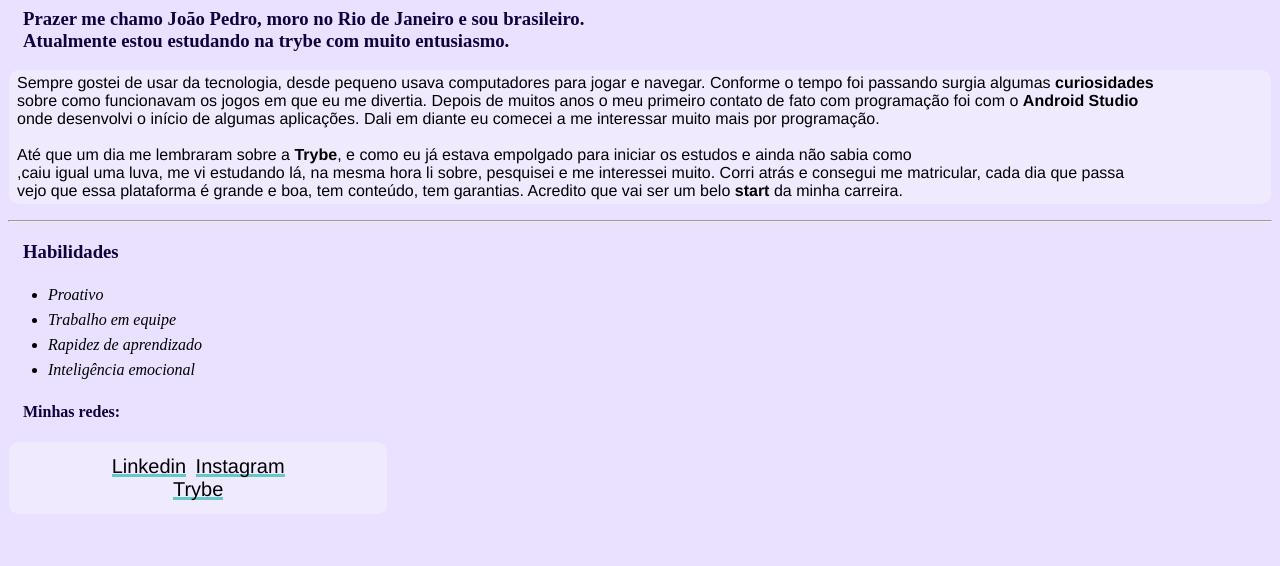
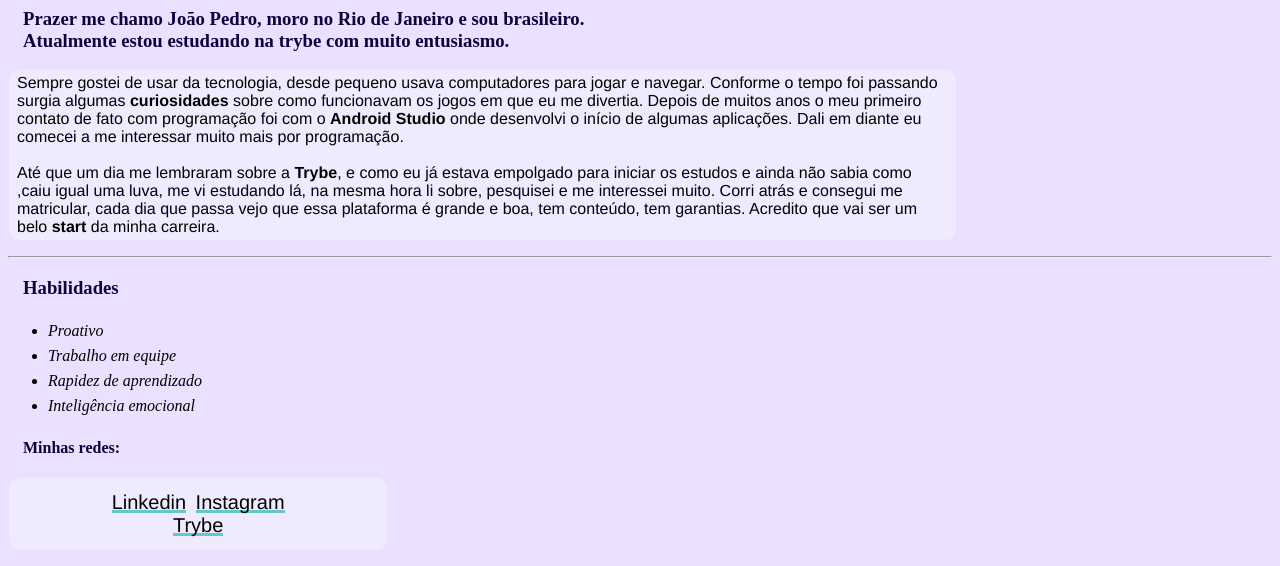
Before and after one commit to Joblanco88/Joblanco88.github.io, a plain HTML site: page index.html in a window 1280 px wide. Shown: the part 255-821 px from the top of the page. Before the commit the page ends 800 px from the top, so only its background shows below. Drawn offline with Linux system fonts and the light colour scheme.

Commit message:
Alterações de margin

```diff
--- a/index.html
+++ b/index.html
@@ -13,11 +13,11 @@
 
         <h3 class="titles">Prazer me chamo João Pedro, moro no Rio de Janeiro e sou brasileiro. <br> Atualmente estou estudando na trybe com muito entusiasmo. </h3>
 
-        <p>Sempre gostei de usar da tecnologia, desde pequeno usava computadores para jogar e navegar. Conforme o tempo foi passando surgia algumas <strong>curiosidades</strong>
-            <br>sobre como funcionavam os jogos em que eu me divertia. Depois de muitos anos o meu primeiro contato de fato com programação foi com o <strong>Android Studio</strong><br>
+        <p id="textAbout">Sempre gostei de usar da tecnologia, desde pequeno usava computadores para jogar e navegar. Conforme o tempo foi passando surgia algumas <strong>curiosidades</strong>
+            sobre como funcionavam os jogos em que eu me divertia. Depois de muitos anos o meu primeiro contato de fato com programação foi com o <strong>Android Studio</strong>
             onde desenvolvi o início de algumas aplicações. Dali em diante eu comecei a me interessar muito mais por programação.<br><br>
-            Até que um dia me lembraram sobre a <strong>Trybe</strong>, e como eu já estava empolgado para iniciar os estudos e ainda não sabia como<br>
-            ,caiu igual uma luva, me vi estudando lá, na mesma hora li sobre, pesquisei e me interessei muito. Corri atrás e consegui me matricular, cada dia que passa<br>
+            Até que um dia me lembraram sobre a <strong>Trybe</strong>, e como eu já estava empolgado para iniciar os estudos e ainda não sabia como
+            ,caiu igual uma luva, me vi estudando lá, na mesma hora li sobre, pesquisei e me interessei muito. Corri atrás e consegui me matricular, cada dia que passa
             vejo que essa plataforma é grande e boa, tem conteúdo, tem garantias. Acredito que vai ser um belo <strong>start</strong> da minha carreira.
         </p>
 
--- a/style/style.css
+++ b/style/style.css
@@ -8,12 +8,6 @@ p{
     background-color: rgb(240, 234, 255);
     border-radius: 10px;
     padding: 4px 8px 4px 8px;
-}
-#redeSocial{
-    margin-right: 70%;
-    text-align: center;
-    padding: 1%;
-
 }
 .picture{
     border-radius: 15%;
@@ -55,7 +49,15 @@ a{
 a:hover{
     background-size: 0% 3px, 100% 3px;
 }
-
+#redeSocial{
+    margin-right: 70%;
+    text-align: center;
+    padding: 1%;
+}
+#textAbout{
+    margin-right: 25%;
+    text-align: left;
+}
 #titleRedes{
 
 }
```
